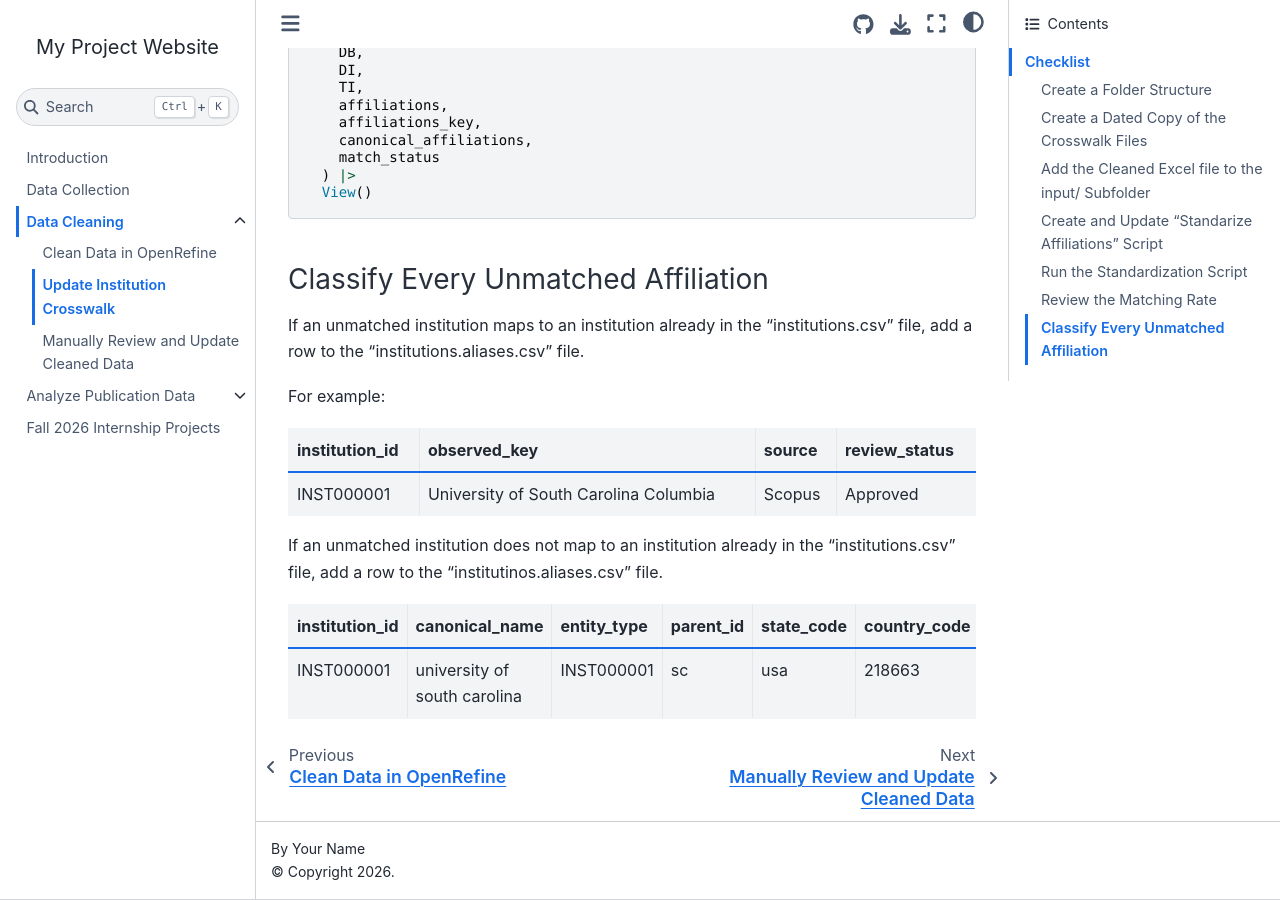
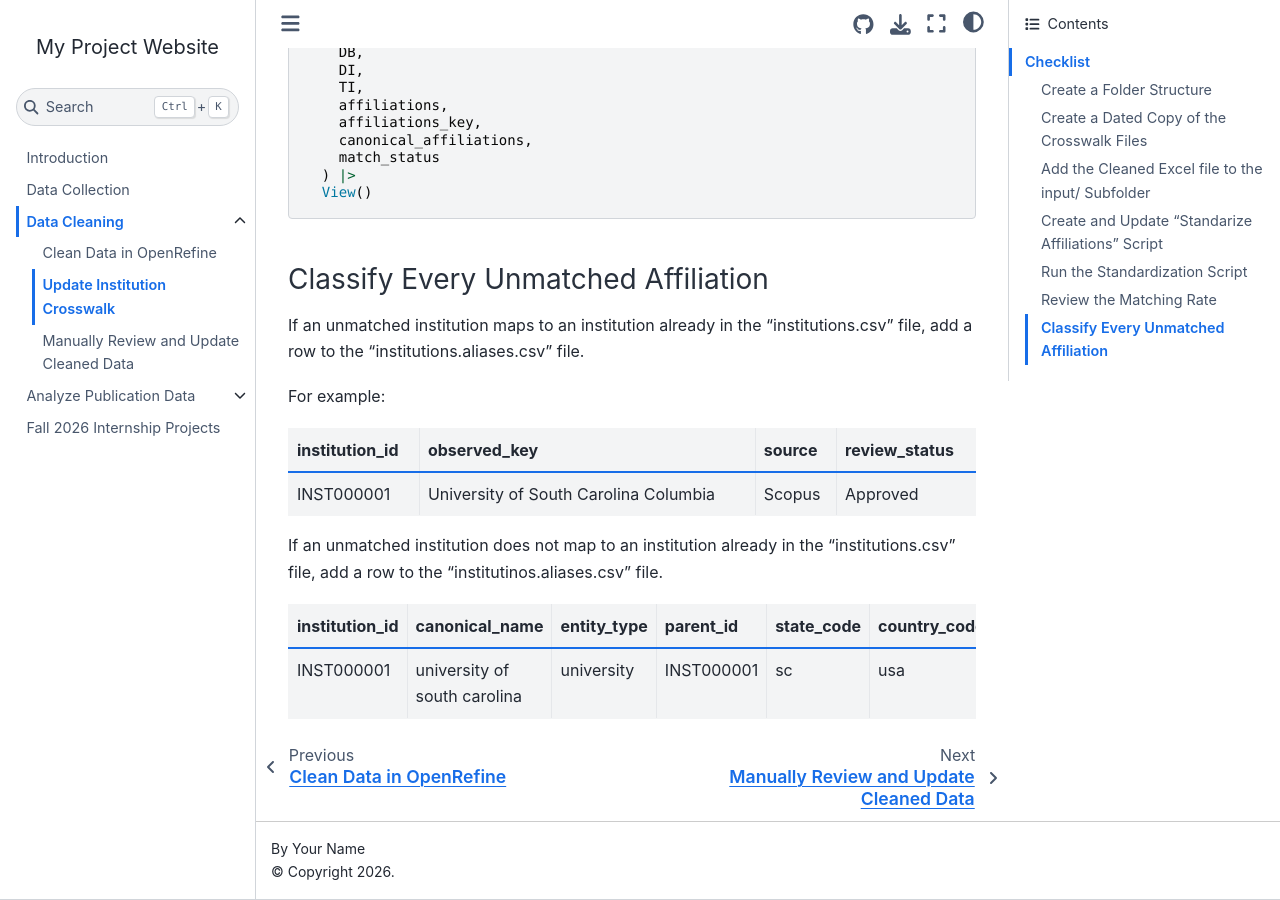
Before and after one commit to vvlooking/research-impact, a Jupyter Book: the page built from website/data-cleaning-crosswalk.md, in a window 1280 px wide and 900 px high, scrolled down 4287 px. Built offline with Jupyter Book 1.0.4 settings and Sphinx 7.4.7 and the Sphinx Book theme 1.1.4, drawn with Linux system fonts in a browser that asks for light colours; pages that are not in the unit, such as notebooks, are missing from menus.

Commit message:
Update data-cleaning-crosswalk.md

```diff
--- a/website/data-cleaning-crosswalk.md
+++ b/website/data-cleaning-crosswalk.md
@@ -220,4 +220,4 @@ If an unmatched institution does not map to an institution already in the "insti
 
 | institution_id | canonical_name | entity_type | parent_id | state_code | country_code | ipeds_unitid |
 |---|---|---|---|---|---|---|
-| INST000001 | university of south carolina | INST000001 | sc | usa | 218663 |
+| INST000001 | university of south carolina | university | INST000001 | sc | usa | 218663 |
```
